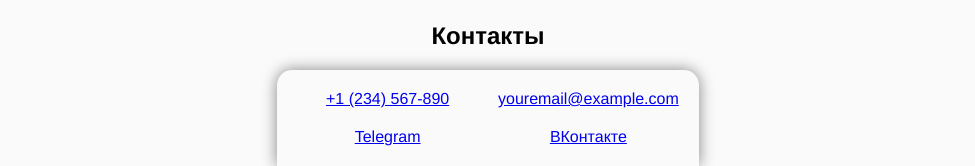
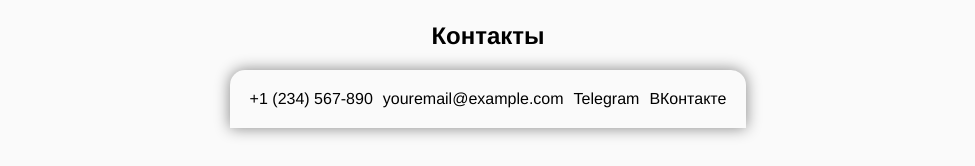
Before and after one commit to ithmv/Portfolio, a Vue app: page / in a window 1280 px wide. Shown: the part 1854-2020 px from the top of the page, without its empty margins (152-1127 px from the left). After the commit the page ends 1982 px from the top, so only its background shows below. Built offline with nearby package versions, Linux system fonts and the light colour scheme.

Commit message:
firsst commit

```diff
--- a/src/components/Contacts.vue
+++ b/src/components/Contacts.vue
@@ -16,18 +16,24 @@
 
 <style scoped lang="scss">
   .container {
+    display: flex;
+    gap: 10px;
     max-width: 100vw;
-    margin: 0 auto;
-    display: grid;
-    grid-template-columns: 1fr 1fr;
-    grid-template-rows: 1fr 1fr;
-    gap: 20px;
     text-align: center;
     border-bottom-left-radius: 0;
     border-bottom-right-radius: 0;
+    align-items: center;
+
+    a {
+      text-decoration: none;
+      color: black;
+      margin: 0;
+      padding: 0;
+    }
     @media (max-width: 550px) {
         font-size: 12px;
         gap: 10px;
+        width: 100%;
       }
   }
 </style>
--- a/src/data.json
+++ b/src/data.json
@@ -2,7 +2,7 @@
     {
         "id":"AboutMe",
         "image":"https://sun9-2.userapi.com/impf/c850632/v850632667/99aa5/iCdXaQVHR8c.jpg?size=2560x1707&quality=96&sign=011e0a617924f0057e88cfbd1d3bb42a&type=album",
-        "description":"Да. Интересный вопрос... Чтобы судить об том, изменилось ли что-то, надо точно знать, как оно было до того. Я - не берусь. Кузнецов считает варианты синонимичными. Я отчасти готов согласиться с преподавателем, что хвастаться - это в первую очередь общая характеристика субъекта или производителя действия (как собака кусается), а чем-то конкретным скорее хвастают, а не хвастаются. Но в любом случае я не следил за правильностью речи, а скорее имитировал нечто из детского сада: Марьванна, а Лёшка дерется, плюется, писается, дразнится, хвастается..."
+        "description":"Да!! Интересный вопрос... Чтобы судить об том, изменилось ли что-то, надо точно знать, как оно было до того. Я - не берусь. Кузнецов считает варианты синонимичными. Я отчасти готов согласиться с преподавателем, что хвастаться - это в первую очередь общая характеристика субъекта или производителя действия (как собака кусается), а чем-то конкретным скорее хвастают, а не хвастаются. Но в любом случае я не следил за правильностью речи, а скорее имитировал нечто из детского сада: Марьванна, а Лёшка дерется, плюется, писается, дразнится, хвастается..."
     },
 
     {
```
